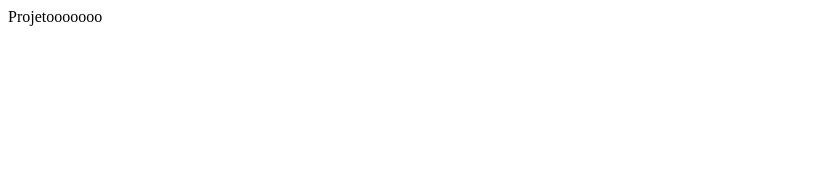
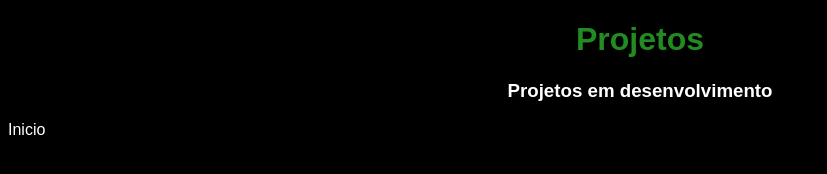
Before and after one commit to AndersonMohr/SiteAnderson, a plain HTML site: page projeto.html in a window 1280 px wide. Shown: the whole page, without its empty margins (0-827 px from the left). Drawn offline with Linux system fonts and the light colour scheme.

Commit message:
Tela de projetos

```diff
--- a/projeto.html
+++ b/projeto.html
@@ -1 +1,19 @@
-Projetooooooo
+<!DOCTYPE html>
+<html lang="pt-br">
+<head>
+    <meta charset="UTF-8">
+    <meta http-equiv="X-UA-Compatible" content="IE=edge">
+    <meta name="viewport" content="width=device-width, initial-scale=1.0">
+    <title>Anderson Mohr</title>
+    <link rel="stylesheet" href="index.css">
+</head>
+<body>
+
+    <div class="contato">
+        <h1>Projetos</h1>
+        <h3>Projetos em desenvolvimento</h3>
+        <a href="index.html">Inicio</a>
+    </div>
+
+</body>
+</html>
```
